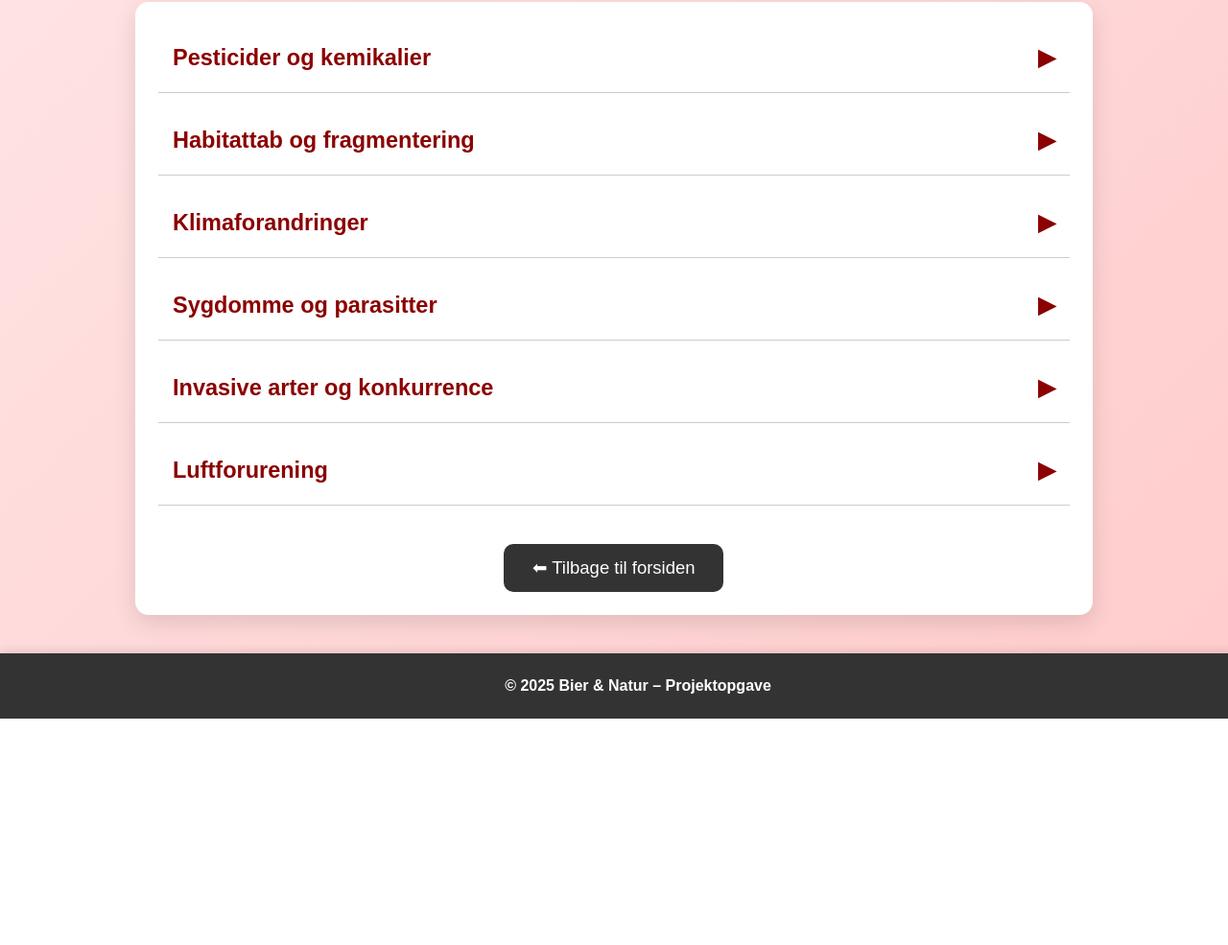
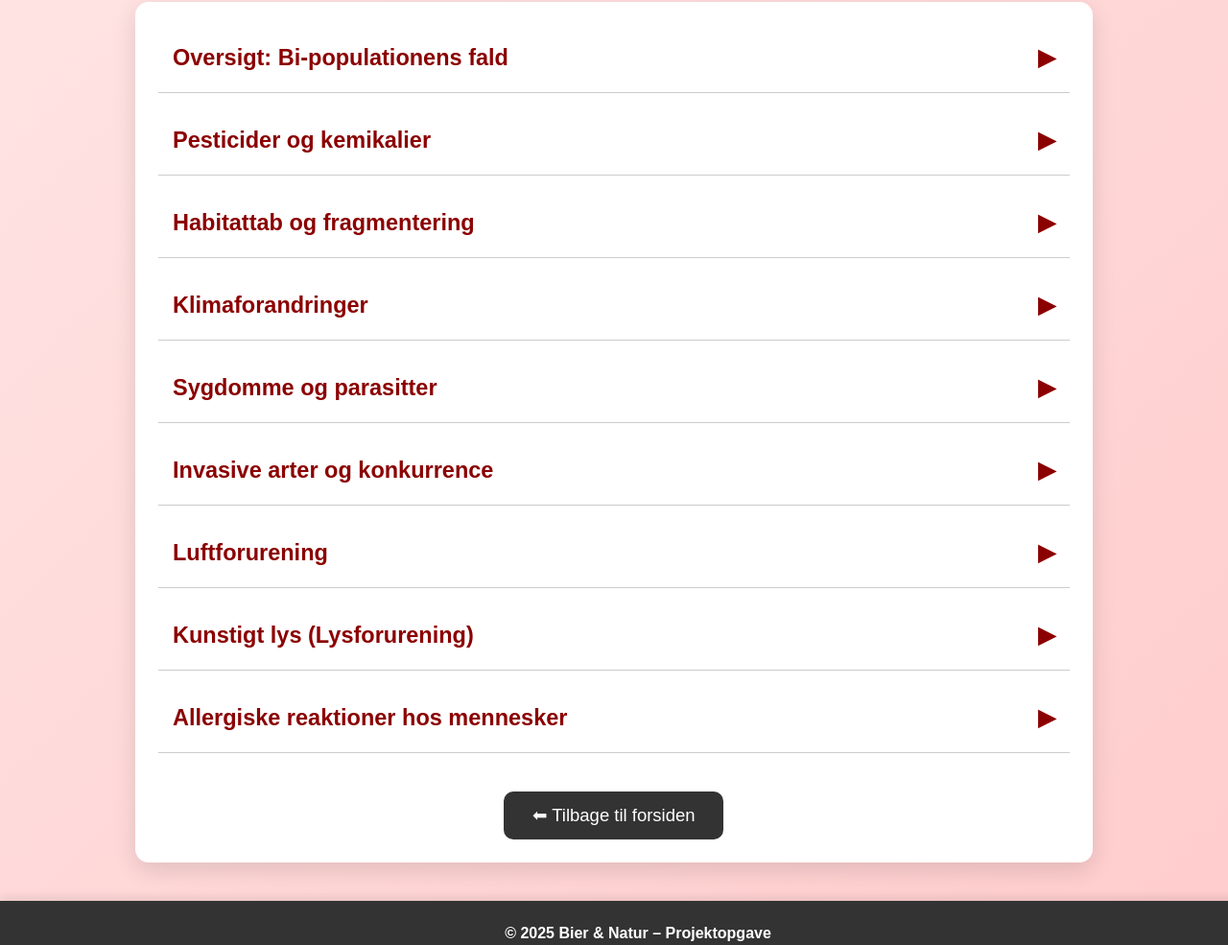
Before and after one commit to fabianmainusch080-ship-it/Bier-Website, a plain HTML site: page trusler.html in a window 1280 px wide. Shown: the part 331-1316 px from the top of the page at 96% size. Before the commit the page ends 1080 px from the top, so only its background shows below. Drawn offline with Linux system fonts and the light colour scheme.

Commit message:
Update trusler.html

```diff
--- a/trusler.html
+++ b/trusler.html
@@ -55,44 +55,65 @@
 
   <div class="content">
     <div class="accordion">
+      <h2>Oversigt: Bi-populationens fald <span class="arrow">▶</span></h2>
+      <div class="panel">
+        <p>Bi-populationer har oplevet dramatiske fald verden over. Siden 1990'erne dør 25-40% af honningbikolonier hvert år i USA og Europa. Over 9% af europæiske biarter er truede. I Danmark er antallet af honningbier faldet med cirka 30% siden 2000. Dette fald truer både biodiversiteten og vores fødevaresikkerhed.</p>
+      </div>
+    </div>
+
+    <div class="accordion">
       <h2>Pesticider og kemikalier <span class="arrow">▶</span></h2>
       <div class="panel">
-        <p>Pesticider bruges i landbrug for at bekæmpe skadedyr, men de skader også bier. Neonicotinoider er særligt farlige og kan påvirke biernes navigation, hukommelse og reproduktionsevne. Disse kemikalier kan også ophobes i pollen og nektar.</p>
+        <p>Pesticider bruges i landbrug for at bekæmpe skadedyr, men de skader også bier. Neonicotinoider er særligt farlige og fungerer som nervegift der påvirker biernes centralnervesystem. Subletale doser forvirrer bier så de ikke kan finde vej tilbage til stadet og svækker immunforsvaret. Andre farlige kemikalier er glyphosat der reducerer blomstermangfoldighed, og herbicider der fjerner vigtige planter som mælkebøtter.</p>
       </div>
     </div>
 
     <div class="accordion">
       <h2>Habitattab og fragmentering <span class="arrow">▶</span></h2>
       <div class="panel">
-        <p>Moderne landbrug og urbanisering fjerner de naturlige levesteder for bier. Engleenge erstattes af monokulturer, og gamle træer fældes. Dette gør det svært for bier at finde mad og sikre steder at bygge deres reder.</p>
+        <p>Moderne landbrug og urbanisering fjerner de naturlige levesteder for bier. Siden 1930'erne er over 97% af Danmarks blomsterenge forsvundet. Blomsterenge erstattes af monokulturer med kun én afgrøde, som giver mad i kort tid, derefter ingenting. Bygninger og asfalt erstatter grønne områder. Levesteder bliver isolerede, og bier kan ikke flyve langt nok til at finde mad.</p>
       </div>
     </div>
 
     <div class="accordion">
       <h2>Klimaforandringer <span class="arrow">▶</span></h2>
       <div class="panel">
-        <p>Klimaforandringer påvirker blomstringstidspunkter og vejrmønstre. Hvis blomster blomstrer tidligere eller senere end normalt, kan bier mangle føde på kritiske tidspunkter. Ekstreme vejrforhold som tørke og oversvømmelser forværrer problemet.</p>
+        <p>Klimaforandringer påvirker blomstringstidspunkter og vejrmønstre. Våren kommer tidligere så blomster blomstrer før bier vågner fra vinterdvale. Bier og planter har udviklet sig sammen i tusinder af år, men klimaet ændrer sig nu for hurtigt. Tørke gør at blomster producerer mindre nektar, oversvømmelser ødelægger reder, og varmebølger gør at bier ikke kan regulere temperaturen i stadet.</p>
       </div>
     </div>
 
     <div class="accordion">
       <h2>Sygdomme og parasitter <span class="arrow">▶</span></h2>
       <div class="panel">
-        <p>Varroa-miden er en af de største trusler mod honningbier. Denne parasit svækker bierne og spreder virus. Andre sygdomme som nosema og bakterielle infektioner kan også decimere bisamfund, især når bier allerede er stressede af andre faktorer.</p>
+        <p>Varroa-miden er en af de største trusler mod honningbier. Denne parasitiske mide suger blod fra bier og larver, svækker dem og spreder virus. Miden kan udslette hele bistademænd inden for en sæson. Andre sygdomme inkluderer nosema (tarmparasit), American Foulbrood (bakterie der dræber larver). Over 20 forskellige virustyper kan inficere honningbier. Bier svækket af pesticider er mere modtagelige for sygdomme.</p>
       </div>
     </div>
 
     <div class="accordion">
       <h2>Invasive arter og konkurrence <span class="arrow">▶</span></h2>
       <div class="panel">
-        <p>Invasive plantearter kan fortrænge de blomster, som lokale bier er tilpasset. Samtidig kan invasive insektarter konkurrere om de samme ressourcer som bier eller endda angribe deres reder direkte.</p>
+        <p>Invasive plantearter som kræmmerhusvindsel, bjørneklo og lupiner fortrænger hjemmehørende blomster. De producerer ofte mindre nektar eller pollen af lavere kvalitet. Invasive insekter som asiatisk gedehams jager honningbier og kan ødelægge hele bistademænd. Tropilaelaps-miden er en ny parasit endnu værre end Varroa.</p>
       </div>
     </div>
 
     <div class="accordion">
       <h2>Luftforurening <span class="arrow">▶</span></h2>
       <div class="panel">
-        <p>Luftforurening fra biler og industri kan påvirke biernes evne til at navigere ved at forstyrre de duftspor, de bruger til at finde blomster. Forurening kan også direkte skade biernes sundhed og svække deres immunforsvar.</p>
+        <p>Luftforurening fra biler og industri påvirker biernes evne til at navigere. Ozon og nitrogen-oxider nedbryder duftmolekyler hurtigere. I byområder kan luftforurening reducere duftrækkevidde med op til 90%, så bier bruger længere tid på at finde blomster. Partikler kan skade biernes åndedrætsorganer, og immunforsvaret svækkes.</p>
+      </div>
+    </div>
+
+    <div class="accordion">
+      <h2>Kunstigt lys (Lysforurening) <span class="arrow">▶</span></h2>
+      <div class="panel">
+        <p>Kunstigt lys om natten er en ofte overset trussel. Det forstyrrer biernes døgnrytme og sovemønstre. Natbestøvere som møl og flagermus tiltrækkes af lys og mister orientering. Kunstigt lys kan også påvirke blomsters åbningstidspunkter. Da 20-30% af bestøvning sker om natten, reducerer lysforurening den samlede bestøvning markant.</p>
+      </div>
+    </div>
+
+    <div class="accordion">
+      <h2>Allergiske reaktioner hos mennesker <span class="arrow">▶</span></h2>
+      <div class="panel">
+        <p>Bistik kan udløse allergiske reaktioner hos nogle personer. Denne frygt fører ofte til misforståelser og unødvendig bekæmpelse af bier. Honningbier dør efter at have stukket og gør det kun som sidste udvej. Kun 1-3% af befolkningen har alvorlig allergisk reaktion. Bier er meget mindre aggressive end hvepse, og de fleste bistik sker ved uheld. Det er vigtigt at skelne mellem fredelige bier og aggressive hvepse.</p>
       </div>
     </div>
 
```
